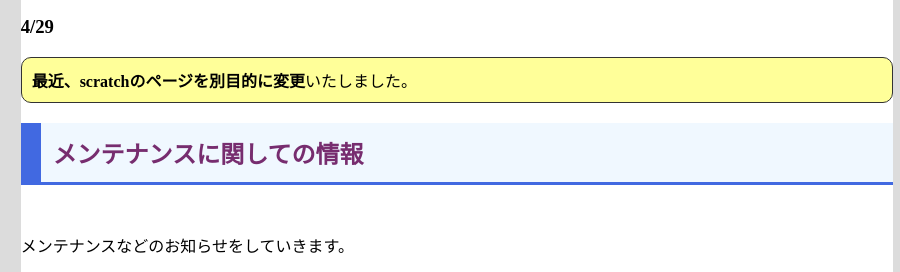
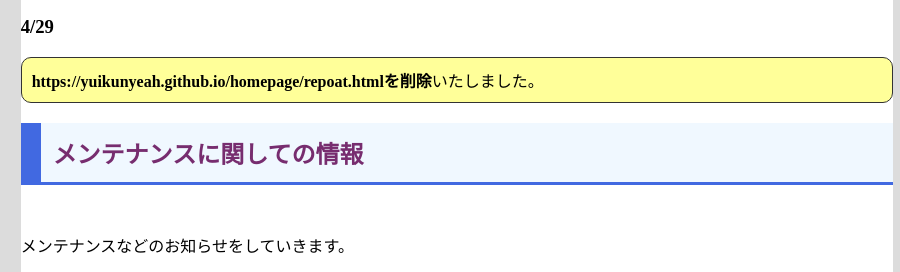
Before and after one commit to yuikunyeah/homepage, a plain HTML site: page versionup.html in a window 1280 px wide. Shown: the part 315-587 px from the top of the page, 0-900 px from the left. Drawn offline with Linux system fonts and the light colour scheme.

Commit message:
Update versionup.html

```diff
--- a/versionup.html
+++ b/versionup.html
@@ -38,7 +38,7 @@
                      <h3>4/29</h3>
 
 <div style="padding: 10px; margin-bottom: 10px; border: 1px solid #333333; border-radius: 10px; background-color: #ffff99;">
-    <b>最近、scratchのページを別目的に変更</b>いたしました。
+    <b>https://yuikunyeah.github.io/homepage/repoat.htmlを削除</b>いたしました。
 </div>
 
   <h2>メンテナンスに関しての情報</h2>
```
